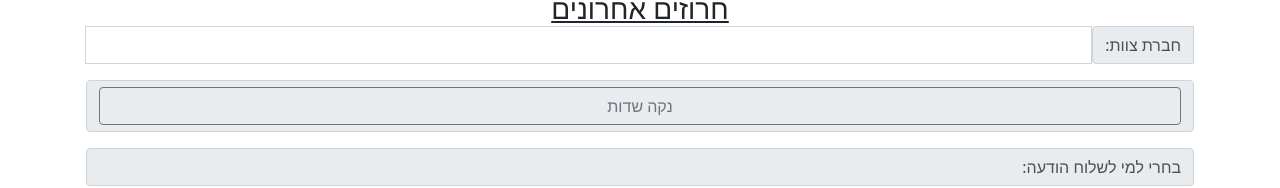
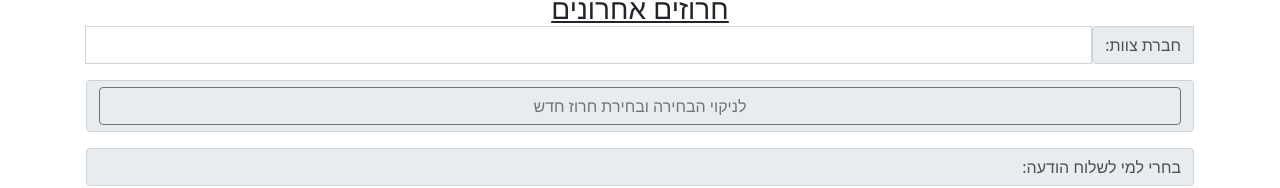
Before and after one commit to hagaryavin/M2W, a website: page stuckMes.html in a window 1280 px wide. Shown: the part 184-372 px from the top of the page. Drawn offline with nearby package versions, Linux system fonts and the light colour scheme; no server answers.

Commit message:
Update stuckMes.html

```diff
--- a/stuckMes.html
+++ b/stuckMes.html
@@ -134,7 +134,7 @@
           class="btn form-control btn-outline-secondary"
           id="reset"
         >
-          נקה שדות
+          לניקוי הבחירה ובחירת חרוז חדש
         </button>
       </div>
       <span
```
